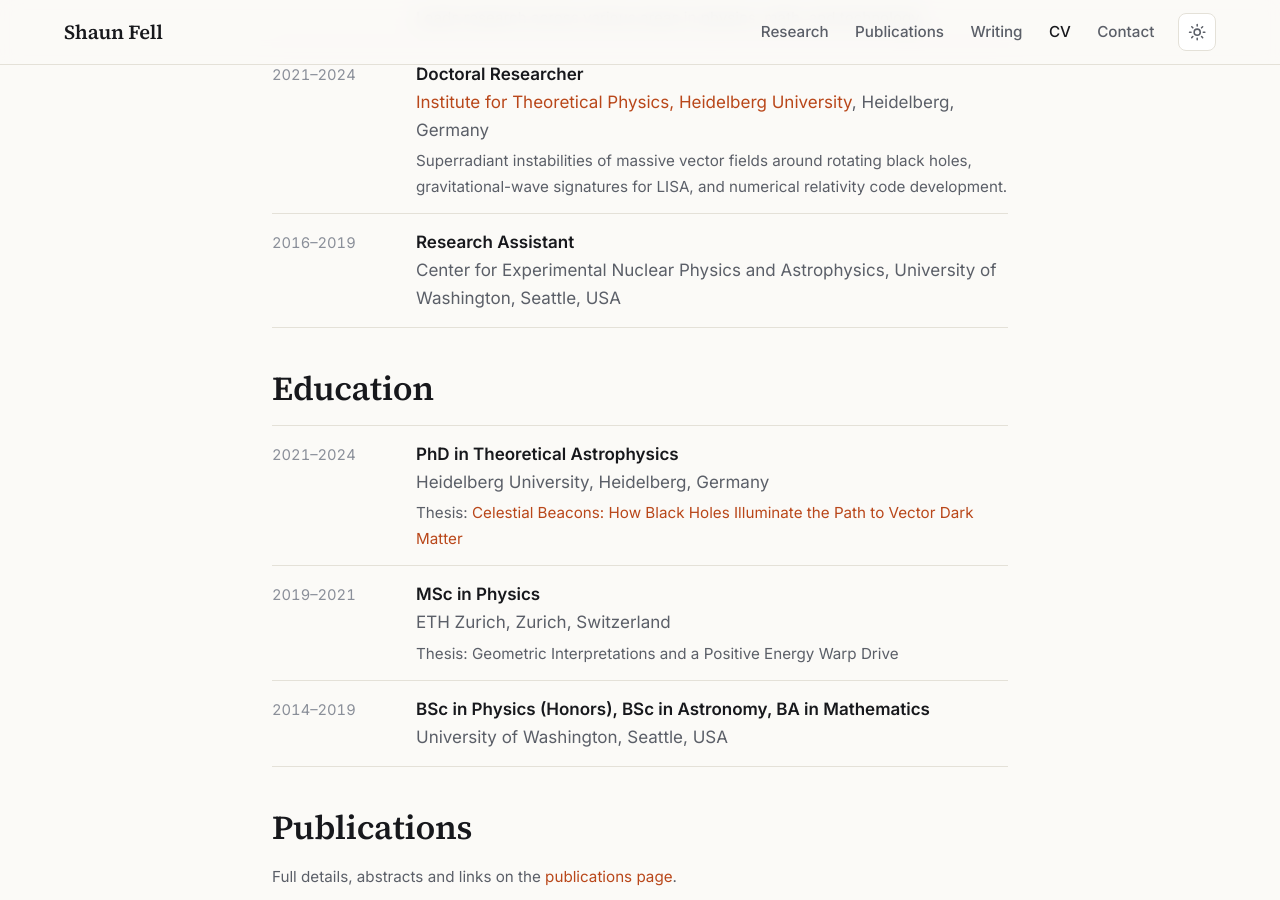
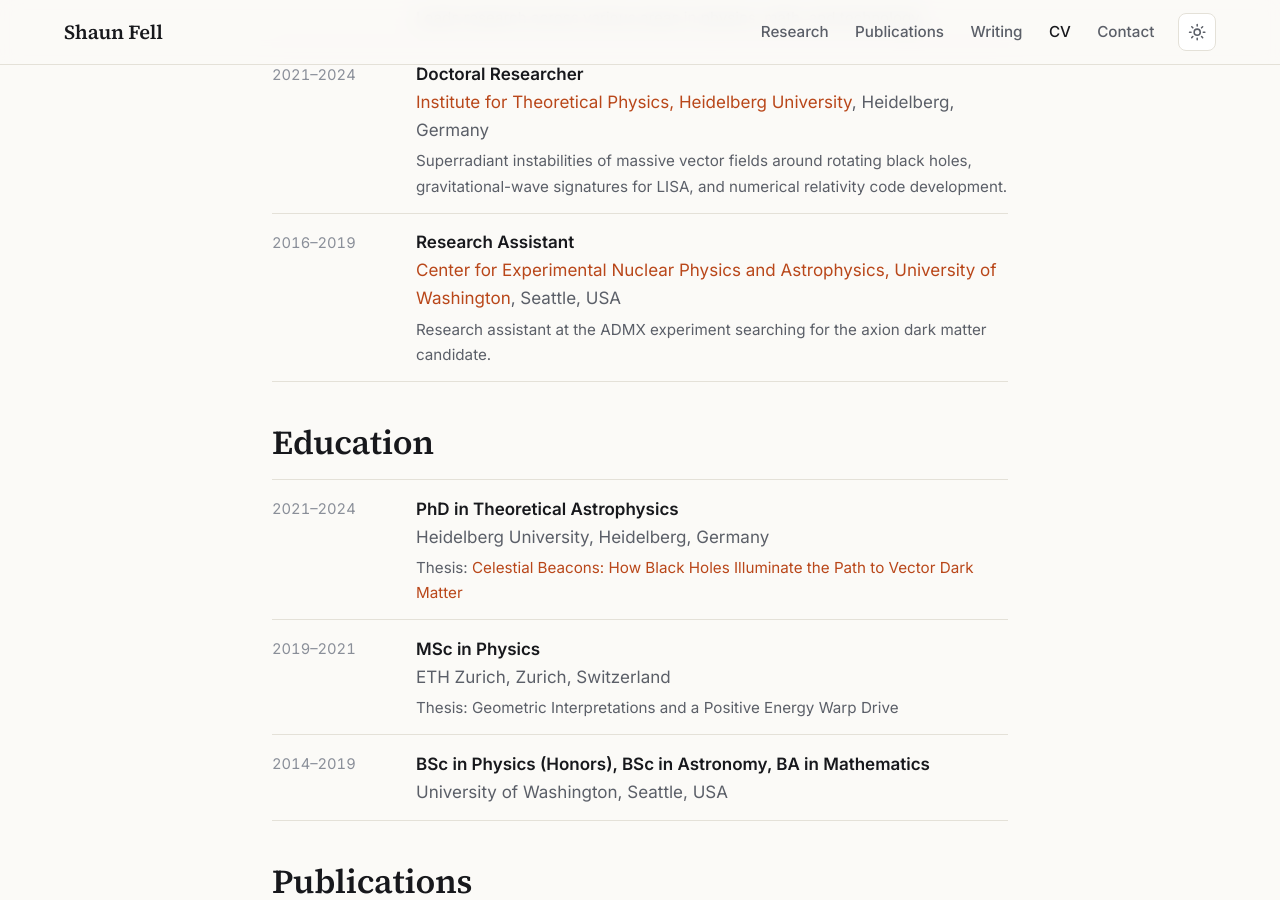
Before and after one commit to ShaunFell/ShaunFell.github.io, a Jekyll site: the page built from cv.md, in a window 1280 px wide and 900 px high, scrolled down 411 px. Built offline with Jekyll 4.4.1, drawn with Linux system fonts in a browser that asks for light colours.

Commit message:
update experience section

```diff
--- a/_data/experience.yml
+++ b/_data/experience.yml
@@ -17,6 +17,9 @@
     code development.
 - role: Research Assistant
   org: Center for Experimental Nuclear Physics and Astrophysics, University of Washington
+  org_url: https://www.npl.washington.edu/
+  summary: Research assistant at the ADMX experiment searching for
+    the axion dark matter candidate.
   location: Seattle, USA
   start: 2016
   end: 2019
```
